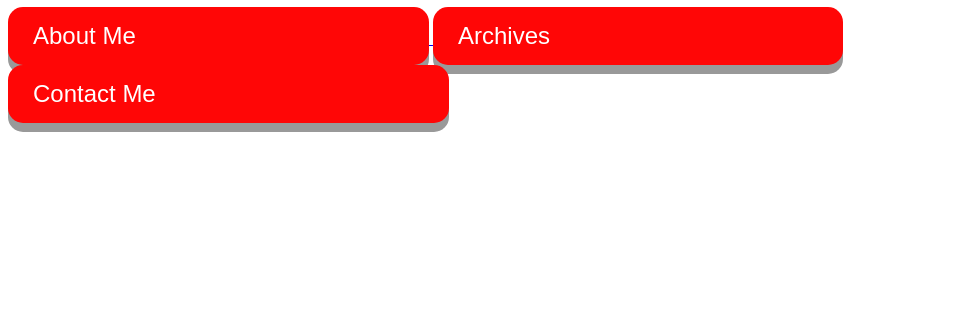
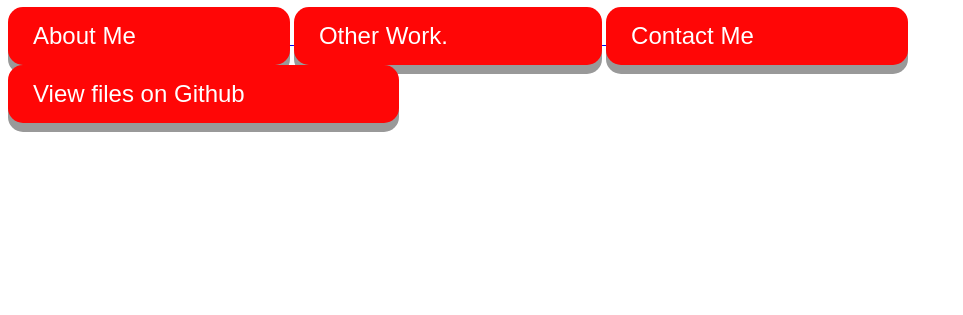
Before and after one commit to AlexYuriaan/CS-Website, a plain HTML site: page index.html in a window 1280 px wide. Shown: the part 485-800 px from the top of the page, without its empty margins (0-963 px from the left). Drawn offline with Linux system fonts and the light colour scheme.

Commit message:
Layout Changes & Github Access

```diff
--- a/index.html
+++ b/index.html
@@ -14,12 +14,19 @@
 </button>
 </a>
 <a href="archive.html">
-<button type="button" onclick="onClickPage11" <h2>Archives</h2>
+<button type="button" onclick="onClickPage11" <h2>Other Work.</h2>
 </button>
 </a>
 <a href="contactme.html">
 <button type="button" onclick="onClickPage11" <h2>Contact Me</h2>
 </button>
 </a>
+
+<a href="https://github.com/Smdue/CS-Website">
+    <button type="button" onclick="onClickPage11" <h2>View files on Github</h2>
+    </button>
+    </a>
+
+
 </body>
 </html>
--- a/style.css
+++ b/style.css
@@ -3,7 +3,7 @@
 button{
     display: inline-block;
     padding: 15px 25px;
-    padding-right: 23.2%;
+    padding-right: 12.2%;
     font-size: 24px;
     cursor: pointer;
     text-align: center;
```
Also changed, not shown: HTML_Table_Project.html (+4 -2 lines), archive.html (+5 -1 lines).
